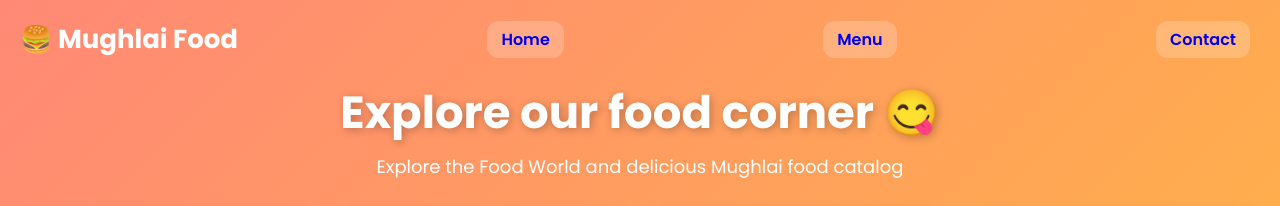
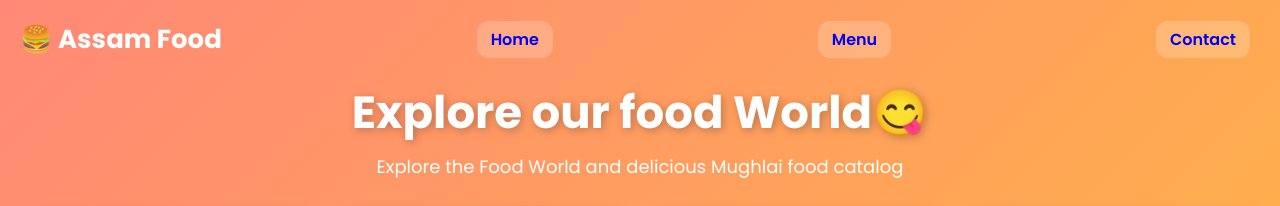
Before and after one commit to Sum-D/catalog_website, a plain HTML site: page index.html in a window 1280 px wide. Shown: the top 206 px of the page. Drawn offline with Linux system fonts and the light colour scheme.

Commit message:
Update food catalog header and nav title

```diff
--- a/index.html
+++ b/index.html
@@ -12,7 +12,7 @@
 <body>
 
     <nav>
-        <h2>🍔 Mughlai Food</h2>
+        <h2>🍔 Assam Food</h2>
         <a href="#">Home</a>
         <a href="#">Menu</a>
         <a href="#">Contact</a>
@@ -20,7 +20,7 @@
     </nav>
 
     <header>
-        <h1>Explore our food corner 😋</h1>
+        <h1>Explore our food World😋</h1>
         <p>Explore the Food World and delicious Mughlai food catalog</p>
     </header>
 
```
